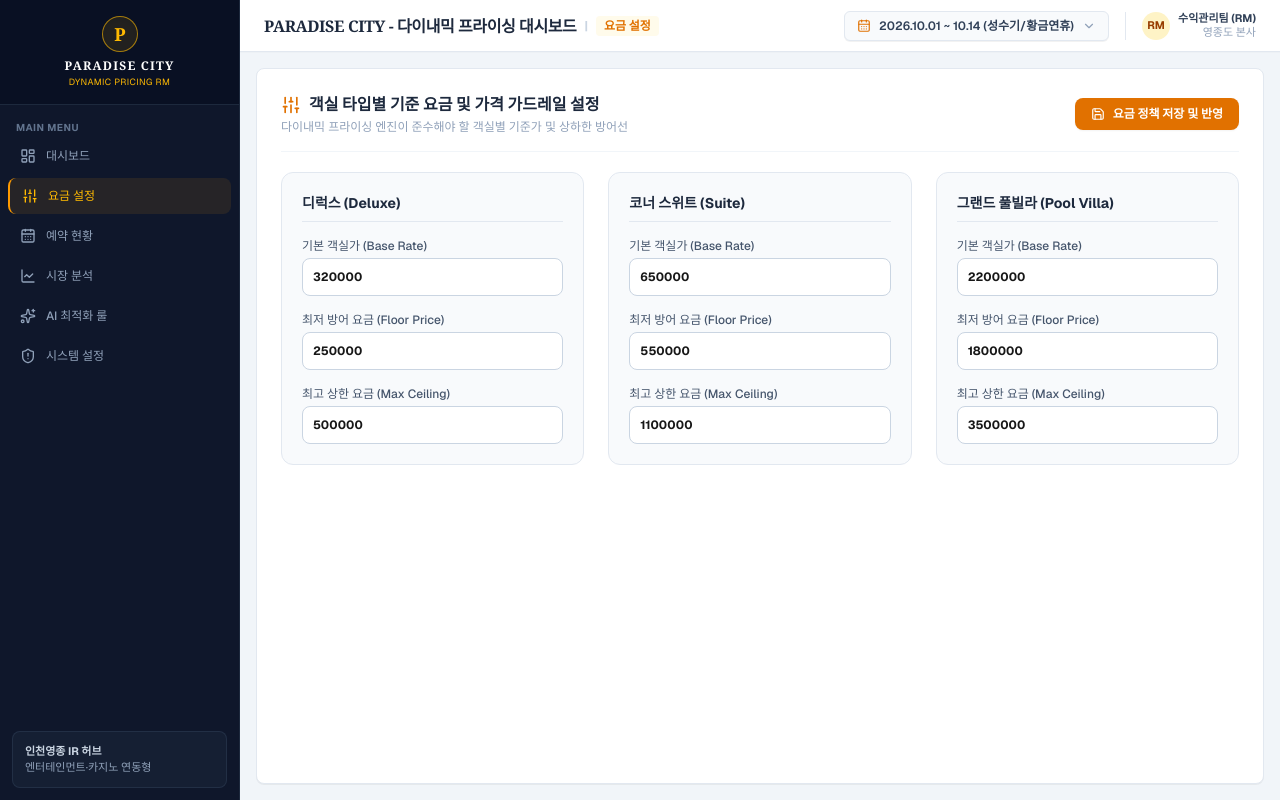
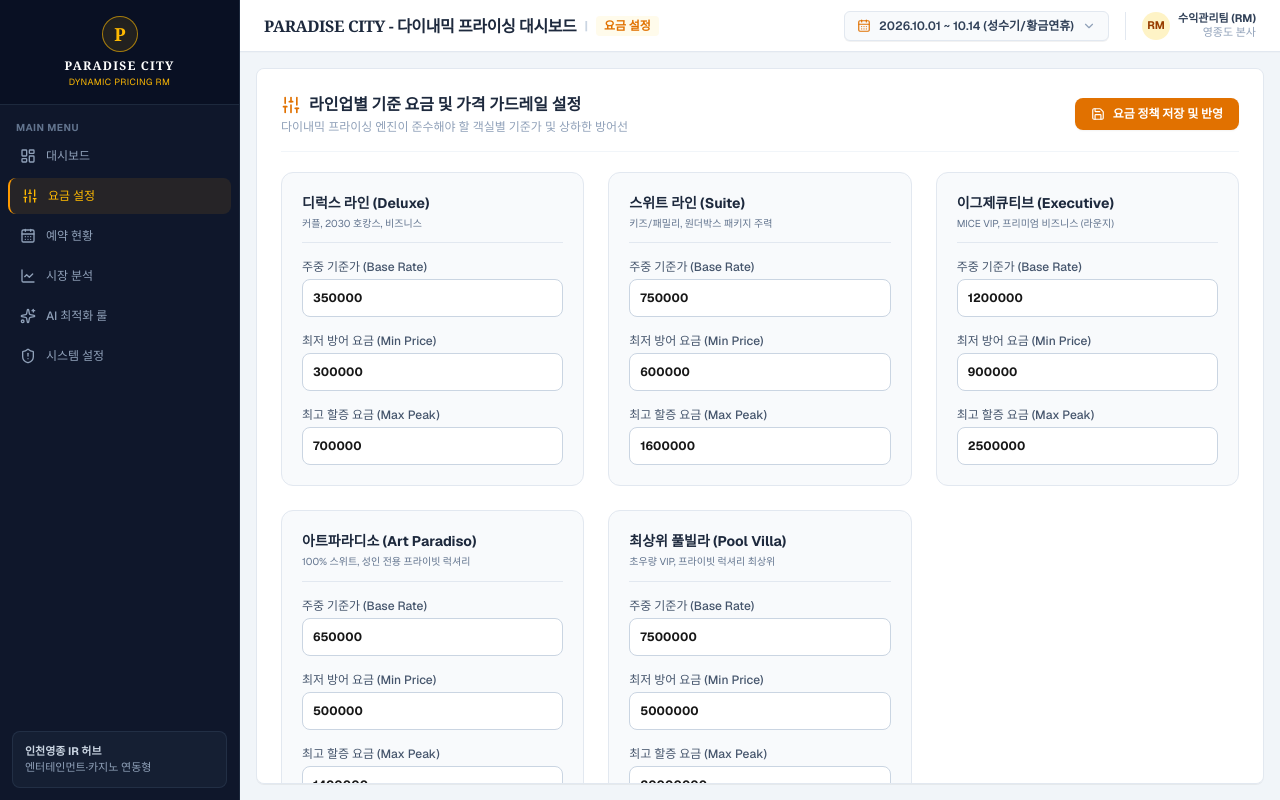
Before and after one commit to jochopin630/paradise-pricing-demo, a Next.js app: page / in a window 1280 px wide. Both pictures are taken after a click on the button "요금 설정". Built offline with nearby package versions, Linux system fonts and the light colour scheme.

Commit message:
객실 라인업 추가 반영

```diff
--- a/app/page.tsx
+++ b/app/page.tsx
@@ -74,11 +74,13 @@
   const [maxRise, setMaxRise] = useState(30);
   const [sensitivity, setSensitivity] = useState<'Low' | 'Mid' | 'High'>('High');
 
-  // 4. 객실 타입별 기준가 관리 상태
+  // 4. 객실 타입별 기준가 관리 상태 (고객사 요청 데이터 완벽 반영)
   const [roomConfigs, setRoomConfigs] = useState([
-    { type: '디럭스 (Deluxe)', basePrice: 320000, minPrice: 250000, maxPrice: 500000 },
-    { type: '코너 스위트 (Suite)', basePrice: 650000, minPrice: 550000, maxPrice: 1100000 },
-    { type: '그랜드 풀빌라 (Pool Villa)', basePrice: 2200000, minPrice: 1800000, maxPrice: 3500000 }
+    { type: '디럭스 라인 (Deluxe)', desc: '커플, 2030 호캉스, 비즈니스', basePrice: 350000, minPrice: 300000, maxPrice: 700000 },
+    { type: '스위트 라인 (Suite)', desc: '키즈/패밀리, 원더박스 패키지 주력', basePrice: 750000, minPrice: 600000, maxPrice: 1600000 },
+    { type: '이그제큐티브 (Executive)', desc: 'MICE VIP, 프리미엄 비즈니스 (라운지)', basePrice: 1200000, minPrice: 900000, maxPrice: 2500000 },
+    { type: '아트파라디소 (Art Paradiso)', desc: '100% 스위트, 성인 전용 프라이빗 럭셔리', basePrice: 650000, minPrice: 500000, maxPrice: 1400000 },
+    { type: '최상위 풀빌라 (Pool Villa)', desc: '초우량 VIP, 프라이빗 럭셔리 최상위', basePrice: 7500000, minPrice: 5000000, maxPrice: 20000000 }
   ]);
 
   // 5. AI 룰 설정 상태
@@ -136,7 +138,7 @@
 
           return { date: dateStr, price: finalPrice.toLocaleString() + '원', status, rate: Math.min(99, Math.round(demandFactor * 100)) + '%' };
         });
-        return { type: room.type, basePrice: room.basePrice, rates: newRates };
+        return { type: room.type, basePrice: room.basePrice, desc: room.desc, rates: newRates };
       });
 
       setRoomRates(updatedRates);
@@ -157,14 +159,14 @@
     let current = new Date(startDate);
     const stop = new Date(endDate);
 
-    while (current <= stop && newDates.length < 14) { // UI를 위해 최대 14일치만 표출
+    while (current <= stop && newDates.length < 14) {
       const m = String(current.getMonth() + 1).padStart(2, '0');
       const d = String(current.getDate()).padStart(2, '0');
       newDates.push(`${m}.${d}`);
       current.setDate(current.getDate() + 1);
     }
 
-    if(newDates.length === 0) newDates.push('10.01'); // 안전 장치
+    if(newDates.length === 0) newDates.push('10.01');
 
     setDates(newDates);
     setDateRangeLabel(`${startDate} ~ ${endDate} (선택 기간)`);
@@ -195,7 +197,7 @@
         </div>
       )}
 
-      {/* 각종 팝업 모달들 (수익, 점유율, 캘린더, 공항, 경쟁사) */}
+      {/* 각종 팝업 모달들 */}
       {isRevenueModalOpen && (
         <div className="absolute inset-0 bg-slate-900/40 backdrop-blur-xs z-50 flex items-center justify-center">
           <div className="bg-white rounded-xl shadow-2xl border border-slate-200 w-[500px] p-6 flex flex-col gap-4 animate-in fade-in zoom-in-95">
@@ -390,11 +392,11 @@
                 <div className="flex-1 bg-white rounded-lg border border-slate-200 p-4 flex flex-col overflow-hidden shadow-2xs">
                   <div className="flex justify-between items-end mb-3 shrink-0">
                     <div>
-                      <h2 className="text-xs font-bold text-slate-800 uppercase tracking-wide">객실 타입별 실시간 다이내믹 요금 히트맵</h2>
+                      <h2 className="text-xs font-bold text-slate-800 uppercase tracking-wide">객실 라인업별 실시간 다이내믹 요금 히트맵</h2>
                     </div>
                   </div>
 
-                  {/* 💡 추가된 부분: 히트맵 색상 단계 직관적 설명 패널 */}
+                  {/* 히트맵 색상 단계 직관적 설명 패널 */}
                   <div className="bg-slate-50 border border-slate-200 rounded-md p-2.5 mb-3 text-[10px] text-slate-600 grid grid-cols-4 gap-2 shrink-0 shadow-inner">
                     <div className="flex flex-col gap-1 border-r border-slate-200 pr-2">
                       <span className="font-bold text-red-800 flex items-center gap-1"><div className="w-2.5 h-2.5 bg-red-800 rounded-full"></div> 만실임박 (Dark Red)</span>
@@ -418,7 +420,7 @@
                     <table className="w-full text-center">
                       <thead>
                         <tr className="bg-slate-100 sticky top-0 z-10 text-slate-700 shadow-sm">
-                          <th className="border-b border-r border-slate-200 p-2.5 font-bold w-36 text-left pl-4 bg-slate-100">객실 타입</th>
+                          <th className="border-b border-r border-slate-200 p-2.5 font-bold w-48 text-left pl-4 bg-slate-100">객실 라인업</th>
                           {dates.map((d, i) => (
                             <th key={i} className={`border-b border-r border-slate-200 p-2 font-bold bg-slate-100 ${checkWeekend(d) ? 'text-amber-600 bg-amber-50/50' : ''}`}>
                               {d}
@@ -432,7 +434,8 @@
                           <tr key={idx}>
                             <td className="border-b border-r border-slate-200 p-2.5 font-bold text-slate-700 bg-slate-50 text-left pl-4 sticky left-0 z-10 shadow-sm">
                               {room.type}
-                              <div className="text-[10px] font-normal text-slate-400 mt-0.5">기준: {(room.basePrice/10000).toFixed(0)}만원</div>
+                              <div className="text-[10px] font-normal text-slate-500 mt-0.5">{room.desc}</div>
+                              <div className="text-[10px] font-bold text-amber-700 mt-1">기준가: {(room.basePrice/10000).toLocaleString()}만원</div>
                             </td>
                             {room.rates.map((rate: any, i: number) => (
                               <td key={i} className={`border-b border-r border-slate-200 p-1.5 transition-colors ${getBgColor(rate?.status)}`}>
@@ -510,16 +513,19 @@
           {activeMenu === '요금 설정' && (
             <div className="flex-1 bg-white rounded-lg border border-slate-200 p-6 flex flex-col gap-5 overflow-auto shadow-2xs">
               <div className="flex justify-between items-center border-b border-slate-100 pb-4">
-                <div><h2 className="text-base font-bold text-slate-800 flex items-center gap-2"><Sliders size={20} className="text-amber-600" /> 객실 타입별 기준 요금 및 가격 가드레일 설정</h2><p className="text-xs text-slate-400 mt-0.5">다이내믹 프라이싱 엔진이 준수해야 할 객실별 기준가 및 상하한 방어선</p></div>
+                <div><h2 className="text-base font-bold text-slate-800 flex items-center gap-2"><Sliders size={20} className="text-amber-600" /> 라인업별 기준 요금 및 가격 가드레일 설정</h2><p className="text-xs text-slate-400 mt-0.5">다이내믹 프라이싱 엔진이 준수해야 할 객실별 기준가 및 상하한 방어선</p></div>
                 <button onClick={() => { applyAI(); showToast('요금 설정 값이 대시보드 히트맵에 실시간 반영되었습니다!'); }} className="flex items-center gap-2 bg-amber-600 text-white px-4 py-2 rounded-lg font-bold hover:bg-amber-700 shadow-xs text-xs"><Save size={14} /> 요금 정책 저장 및 반영</button>
               </div>
-              <div className="grid grid-cols-3 gap-6">
+              <div className="grid grid-cols-1 md:grid-cols-2 lg:grid-cols-3 gap-6">
                 {roomConfigs.map((room, idx) => (
                   <div key={idx} className="bg-slate-50 border border-slate-200 rounded-xl p-5 flex flex-col gap-4">
-                    <div className="font-bold text-slate-800 text-sm border-b border-slate-200 pb-2">{room.type}</div>
-                    <div><label className="block text-xs font-medium text-slate-600 mb-1">기본 객실가 (Base Rate)</label><input type="number" step="10000" value={room.basePrice} onChange={(e) => { const updated = [...roomConfigs]; updated[idx].basePrice = Number(e.target.value); setRoomConfigs(updated); }} className="w-full border border-slate-300 rounded-lg p-2.5 text-xs font-bold bg-white outline-none" /></div>
-                    <div><label className="block text-xs font-medium text-slate-600 mb-1">최저 방어 요금 (Floor Price)</label><input type="number" step="10000" value={room.minPrice} onChange={(e) => { const updated = [...roomConfigs]; updated[idx].minPrice = Number(e.target.value); setRoomConfigs(updated); }} className="w-full border border-slate-300 rounded-lg p-2.5 text-xs font-bold bg-white outline-none" /></div>
-                    <div><label className="block text-xs font-medium text-slate-600 mb-1">최고 상한 요금 (Max Ceiling)</label><input type="number" step="10000" value={room.maxPrice} onChange={(e) => { const updated = [...roomConfigs]; updated[idx].maxPrice = Number(e.target.value); setRoomConfigs(updated); }} className="w-full border border-slate-300 rounded-lg p-2.5 text-xs font-bold bg-white outline-none" /></div>
+                    <div className="border-b border-slate-200 pb-3">
+                      <div className="font-bold text-slate-800 text-sm">{room.type}</div>
+                      <div className="text-[10px] text-slate-500 mt-1 break-keep">{room.desc}</div>
+                    </div>
+                    <div><label className="block text-xs font-medium text-slate-600 mb-1">주중 기준가 (Base Rate)</label><input type="number" step="10000" value={room.basePrice} onChange={(e) => { const updated = [...roomConfigs]; updated[idx].basePrice = Number(e.target.value); setRoomConfigs(updated); }} className="w-full border border-slate-300 rounded-lg p-2.5 text-xs font-bold bg-white outline-none" /></div>
+                    <div><label className="block text-xs font-medium text-slate-600 mb-1">최저 방어 요금 (Min Price)</label><input type="number" step="10000" value={room.minPrice} onChange={(e) => { const updated = [...roomConfigs]; updated[idx].minPrice = Number(e.target.value); setRoomConfigs(updated); }} className="w-full border border-slate-300 rounded-lg p-2.5 text-xs font-bold bg-white outline-none" /></div>
+                    <div><label className="block text-xs font-medium text-slate-600 mb-1">최고 할증 요금 (Max Peak)</label><input type="number" step="10000" value={room.maxPrice} onChange={(e) => { const updated = [...roomConfigs]; updated[idx].maxPrice = Number(e.target.value); setRoomConfigs(updated); }} className="w-full border border-slate-300 rounded-lg p-2.5 text-xs font-bold bg-white outline-none" /></div>
                   </div>
                 ))}
               </div>
```
